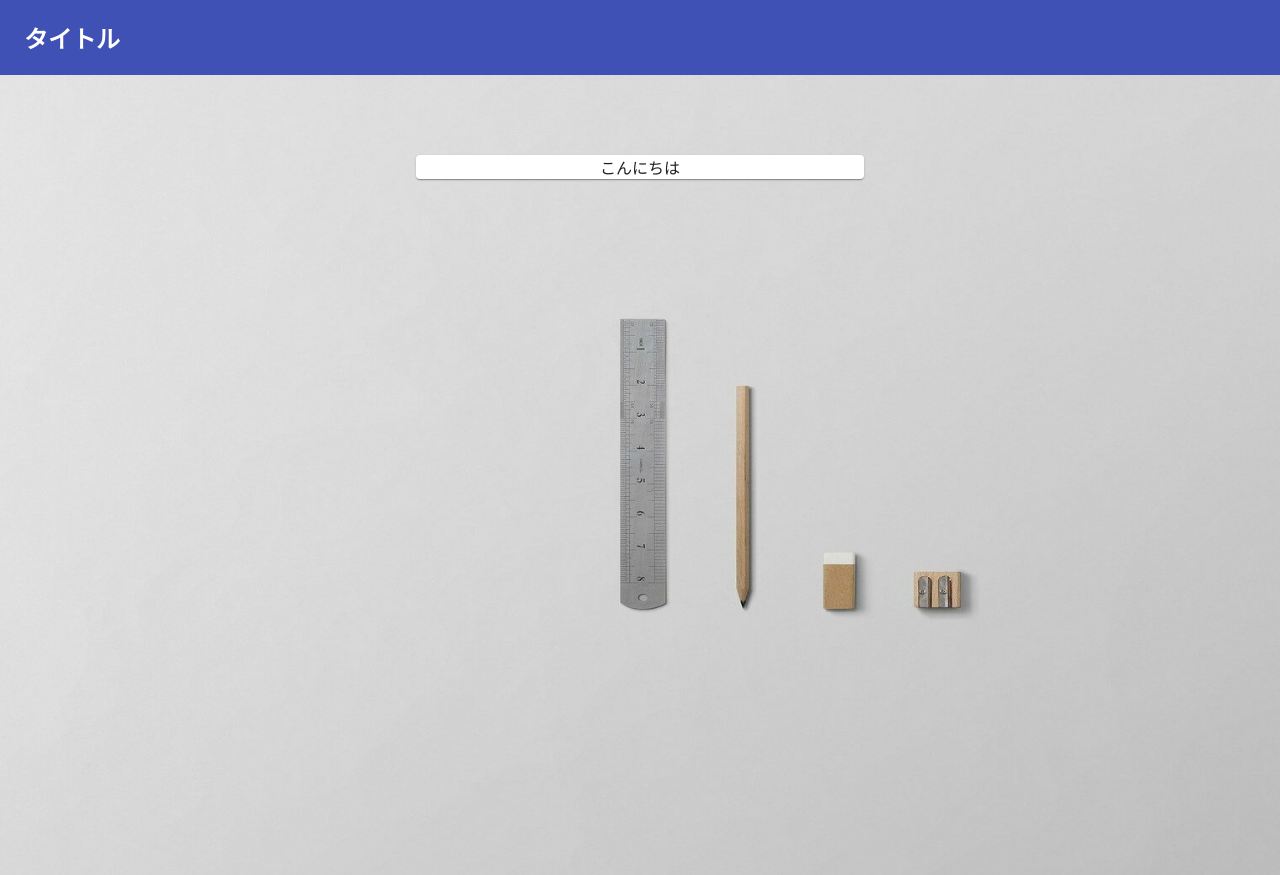
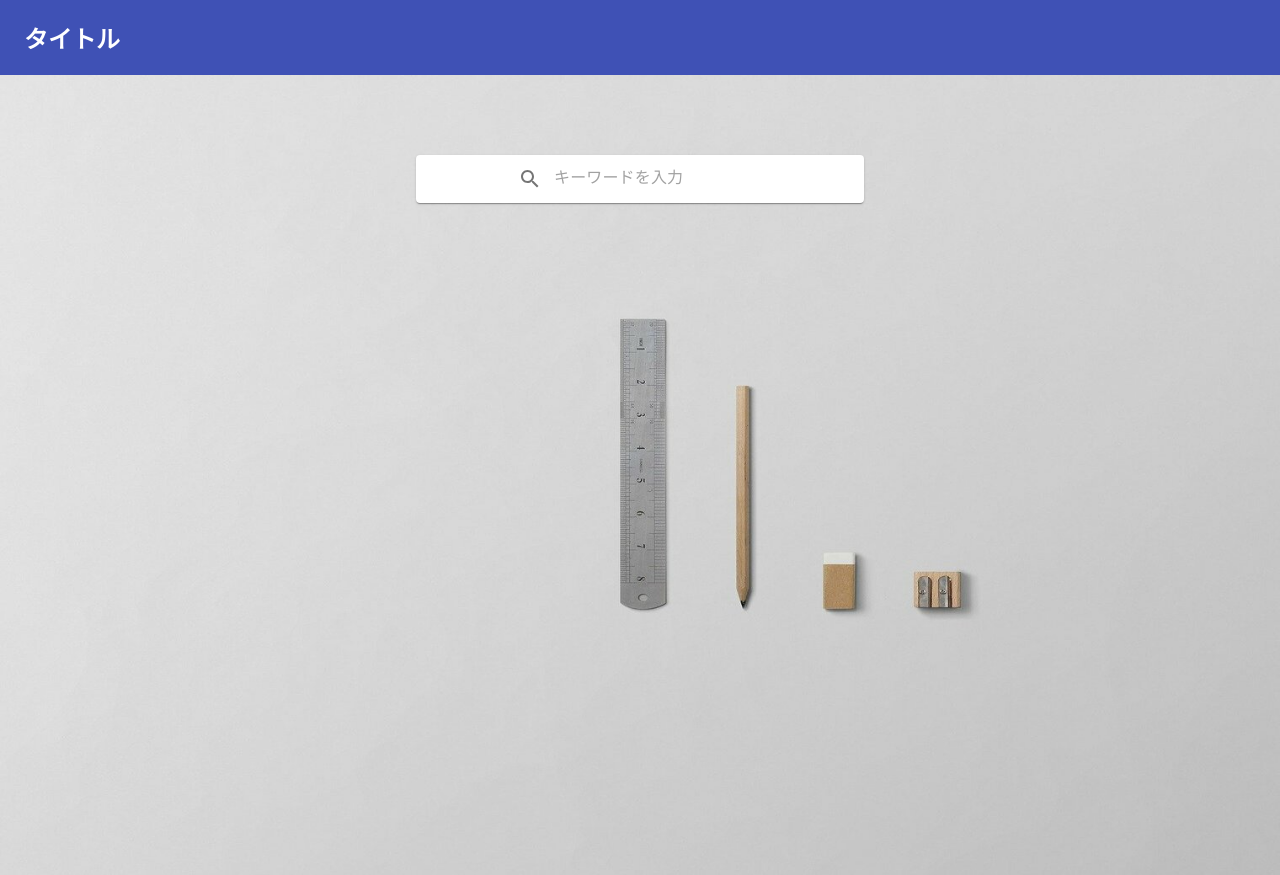
Before and after one commit to TakaShinoda/sketchy-kitchen, a React (Create React App) app: page / in a window 1280 px wide. Built offline with nearby package versions, Linux system fonts and the light colour scheme.

Commit message:
検索窓UIを実装

```diff
--- a/src/components/topPage/TopMain.tsx
+++ b/src/components/topPage/TopMain.tsx
@@ -2,6 +2,10 @@ import React, { FC } from 'react'
 import pencil from '../../assets/images/pencil.jpg'
 import { createStyles, makeStyles } from '@material-ui/core/styles'
 import Paper from '@material-ui/core/Paper';
+import IconButton from '@material-ui/core/IconButton';
+import SearchIcon from '@material-ui/icons/Search';
+import InputBase from '@material-ui/core/InputBase';
+
 
 const useStyle = makeStyles(() =>
   createStyles({
@@ -25,7 +29,10 @@ export const TopMain: FC = () => {
     return(
         <div className={classes.background}>
             <Paper className={classes.paper}>
-                こんにちは
+                <IconButton type="submit">
+                    <SearchIcon />
+                </IconButton>
+                <InputBase　placeholder="キーワードを入力" />
             </Paper>
         </div>
     )
```
